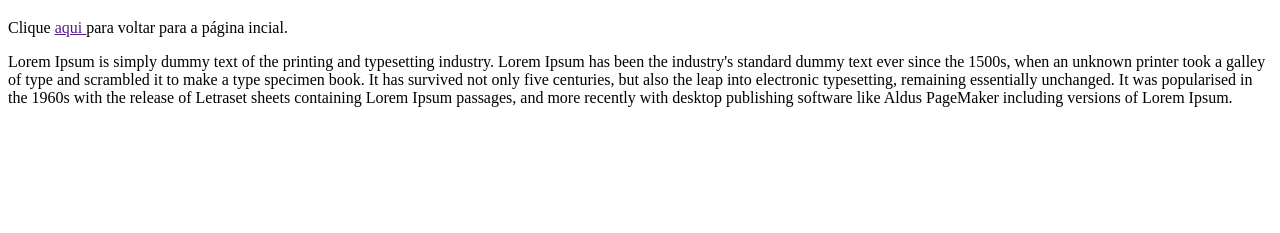
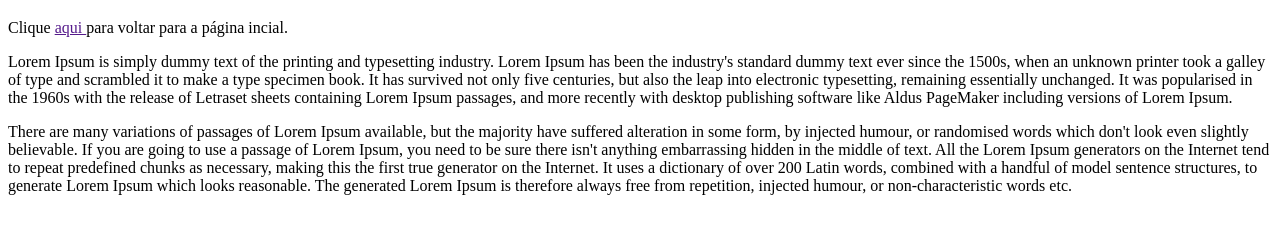
Before and after one commit to JulioPereiraGrilo/git-branches, a plain HTML site: page contato.html in a window 1280 px wide. Shown: the part 61-294 px from the top of the page. Drawn offline with Linux system fonts and the light colour scheme.

Commit message:
Foi adicionado um <p> com um conteudo lorem ipsum

```diff
--- a/contato.html
+++ b/contato.html
@@ -1,10 +1,12 @@
 <!DOCTYPE html>
 <html lang="en">
+
 <head>
     <meta charset="UTF-8">
     <meta name="viewport" content="width=device-width, initial-scale=1.0">
     <title>Document</title>
 </head>
+
 <body>
     <main>
         <h1>Contato</h1>
@@ -12,9 +14,23 @@
     </main>
 
     <section>
-        Lorem Ipsum is simply dummy text of the printing and typesetting industry. Lorem Ipsum has been the industry's standard dummy text ever since the 1500s, when an unknown printer took a galley of type and scrambled it to make a type specimen book. It has survived not only five centuries, but also the leap into electronic typesetting, remaining essentially unchanged. It was popularised in the 1960s with the release of Letraset sheets containing Lorem Ipsum passages,
+        Lorem Ipsum is simply dummy text of the printing and typesetting industry. Lorem Ipsum has been the industry's
+        standard dummy text ever since the 1500s, when an unknown printer took a galley of type and scrambled it to make
+        a type specimen book. It has survived not only five centuries, but also the leap into electronic typesetting,
+        remaining essentially unchanged. It was popularised in the 1960s with the release of Letraset sheets containing
+        Lorem Ipsum passages,
         and more recently with desktop publishing software like Aldus PageMaker including versions of Lorem Ipsum.
     </section>
 
+    <p>There are many variations of passages of Lorem Ipsum available, but the majority have suffered alteration in some
+        form, by injected humour, or randomised words which don't look even slightly believable. If you are going to use
+        a passage of Lorem Ipsum, you need to be sure there isn't anything embarrassing hidden in the middle of text.
+        All the Lorem Ipsum generators on the Internet tend to repeat predefined chunks as necessary, making this the
+        first true generator on the Internet. It uses a dictionary of over 200 Latin words, combined with a handful of
+        model sentence structures, to generate Lorem Ipsum which looks reasonable. The generated Lorem Ipsum is
+        therefore always free from repetition, injected humour, or non-characteristic words etc.
+    </p>
+
 </body>
+
 </html>
```
